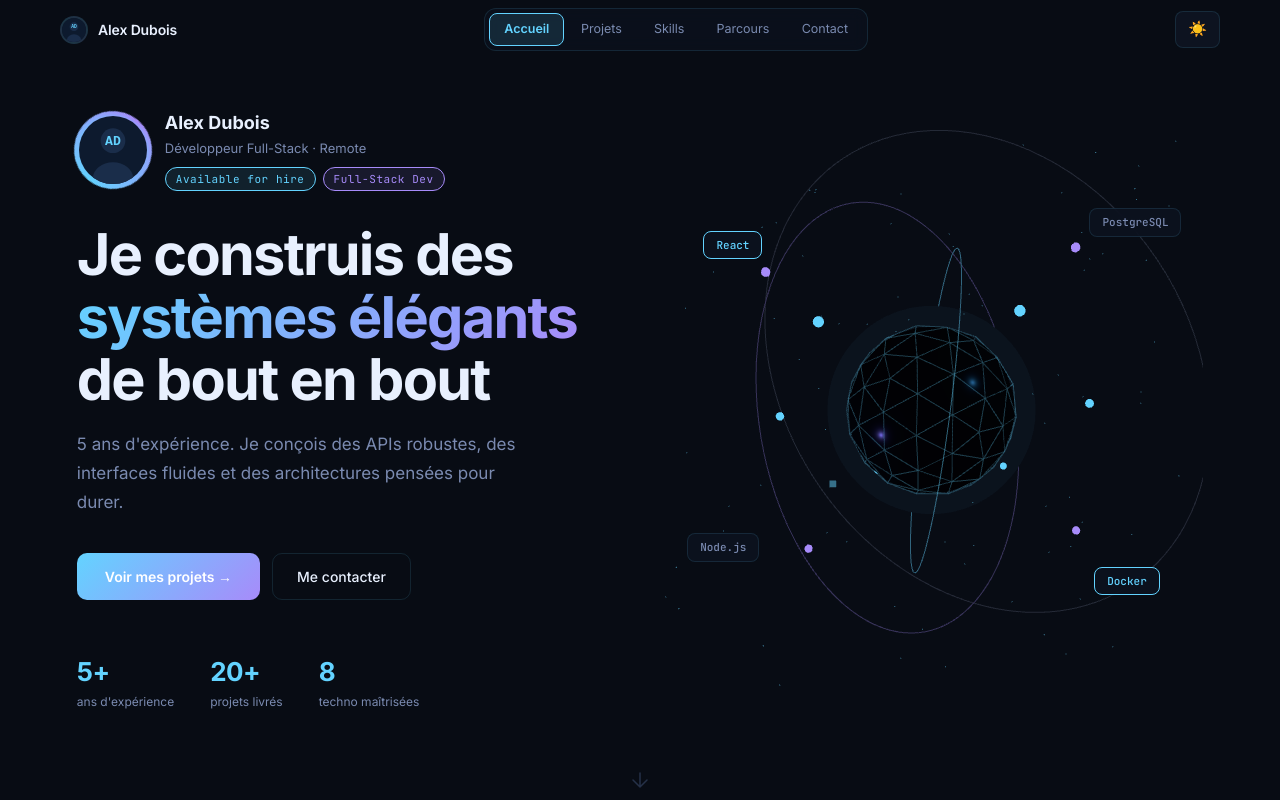
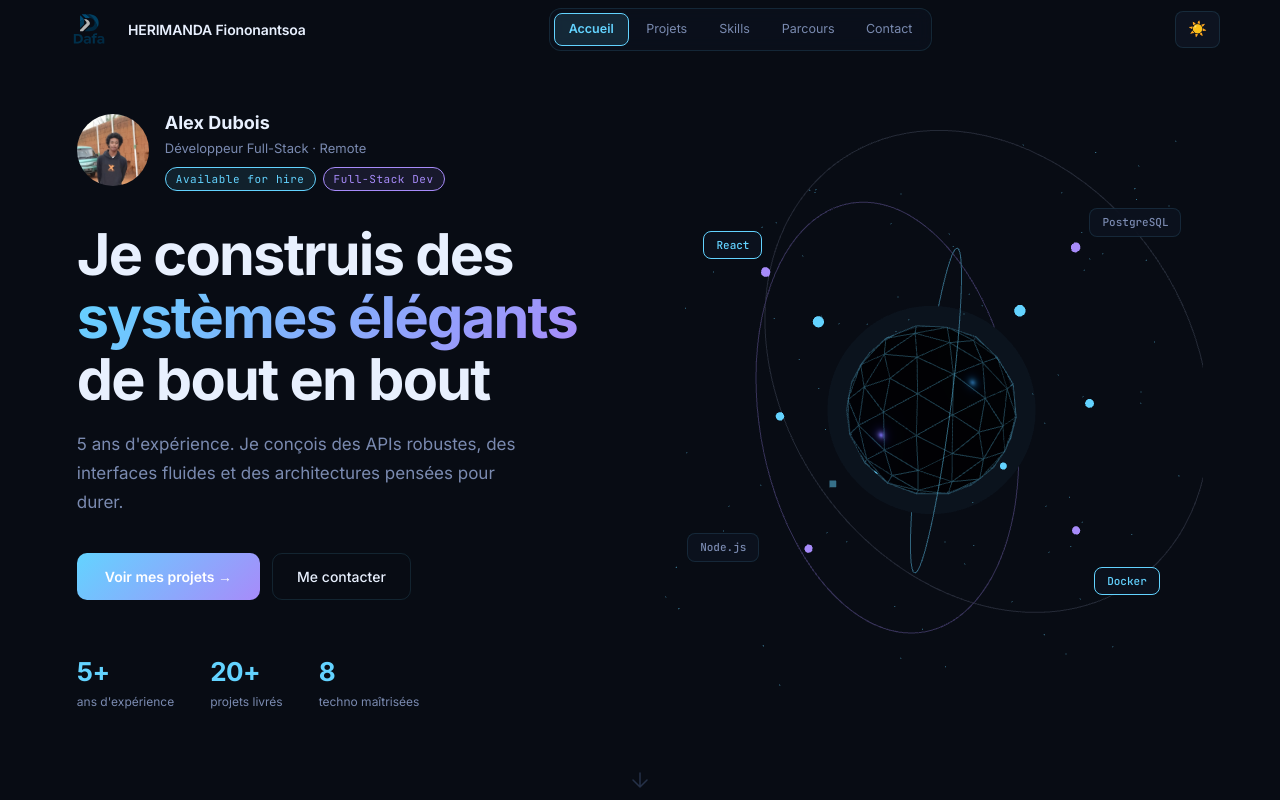
Before and after one commit to Herimanda/Portfolio, a React (Vite) app in the folder Portfolio-Dafa/: page / in a window 1280 px wide. Shown: the top 800 px of the page. Built offline with nearby package versions, Linux system fonts and the light colour scheme.

Commit message:
Modification androany

```diff
--- a/Portfolio-Dafa/src/Pages/Portfolio.jsx
+++ b/Portfolio-Dafa/src/Pages/Portfolio.jsx
@@ -1,5 +1,7 @@
 import { useState, useEffect, useRef, useCallback } from "react";
 import * as THREE from "three";
+import logo from "../assets/images/Dafa-logo.svg";
+import pdp from "../assets/images/pdp.jpg"// Remplace par ton logo si tu veux
 
 // ─── DESIGN TOKENS ────────────────────────────────────────────────
 const TOKENS = {
@@ -1357,7 +1359,16 @@ export default function Portfolio() {
             cursor: "pointer",
           }}
         >
-          <Avatar size={28} dark={dark} />
+          <img
+            src={logo}
+            alt="Dafa Logo"
+            style={{
+              width: 58,
+              height: 58,
+              objectFit: "contain",
+            }}
+          />
+
           <span
             style={{
               fontSize: 14,
@@ -1366,7 +1377,7 @@ export default function Portfolio() {
               color: t.text,
             }}
           >
-            Alex Dubois
+            HERIMANDA Fiononantsoa
           </span>
         </button>
 
@@ -1458,7 +1469,16 @@ export default function Portfolio() {
               marginBottom: 32,
             }}
           >
-            <Avatar size={72} dark={dark} glowing />
+            <img
+              src={pdp}
+              alt="Photo de profil"
+              style={{
+                width: 72,
+                height: 72,
+                borderRadius: "50%",
+                objectFit: "cover",
+              }}
+            />
             <div>
               <div style={{ fontSize: 18, fontWeight: 700, color: t.text }}>
                 Alex Dubois
```
Also changed, not shown: Portfolio-Dafa/src/assets/images/Dafa-logo.svg (added), Portfolio-Dafa/src/assets/images/pdp.jpg (added).
